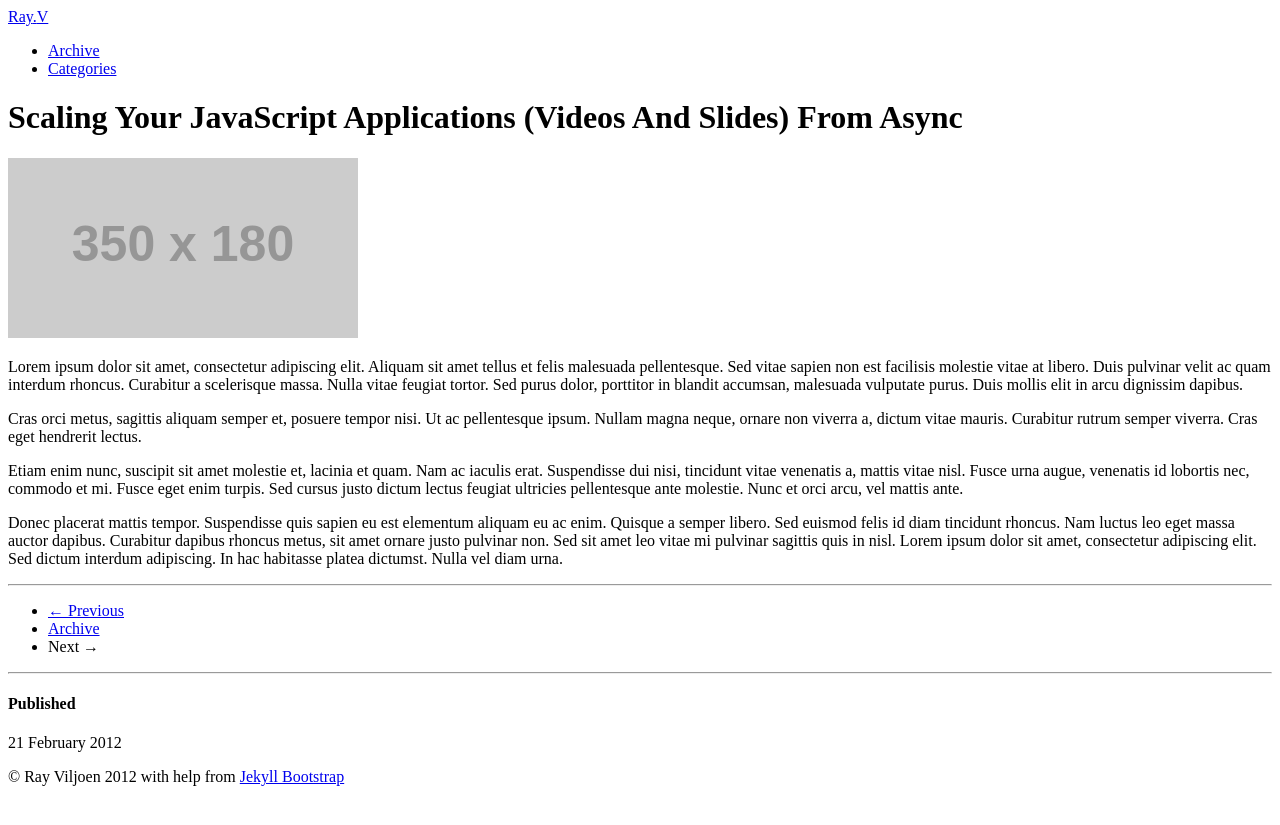
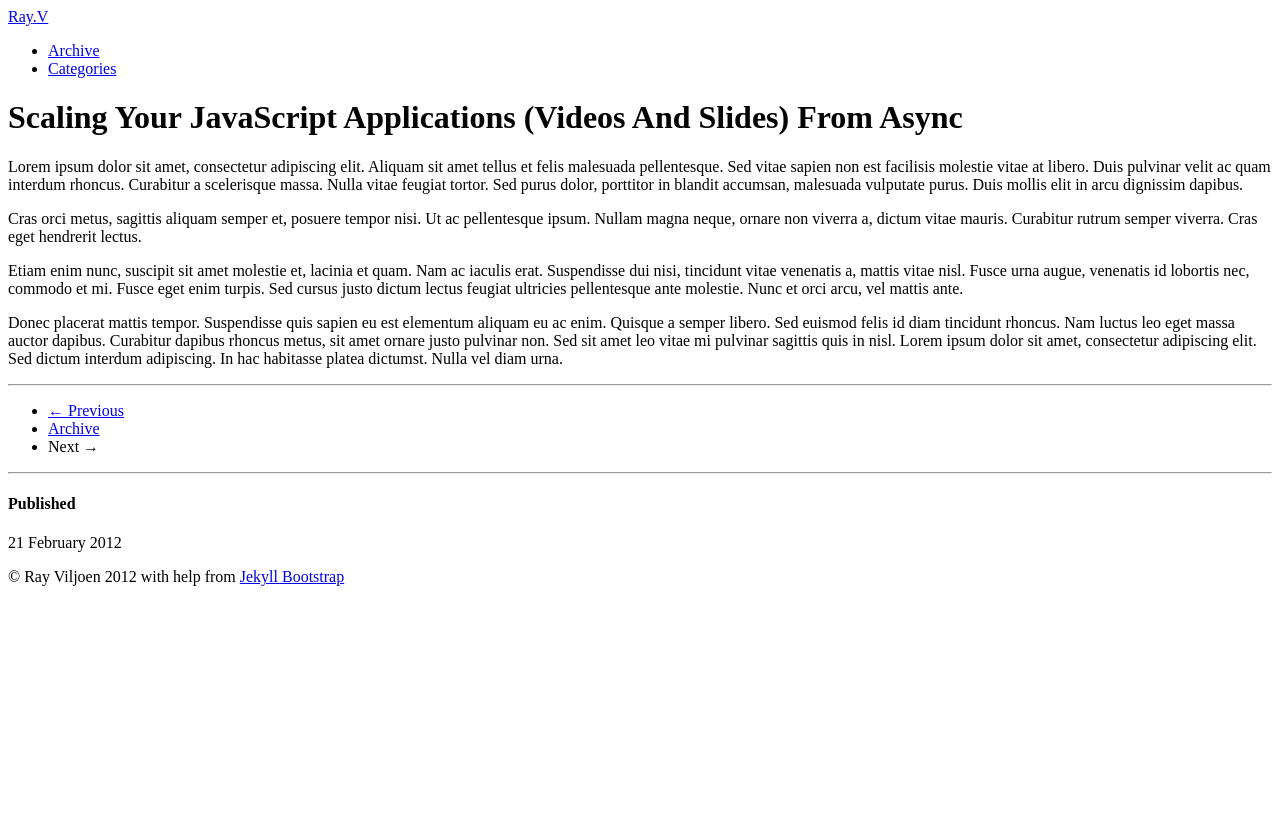
Before and after one commit to RayViljoen/rayviljoen.github.com, a Jekyll site: the page built from _posts/2012-02-21-my-second-test-post.md, in a window 1280 px wide. Shown: the top 825 px of the page. Built offline with Jekyll 4.4.1, drawn with Linux system fonts in a browser that asks for light colours; nearby versions of some CDN libraries.

Commit message:
24-04(2)

```diff
--- a/_posts/2012-02-21-my-second-test-post.md
+++ b/_posts/2012-02-21-my-second-test-post.md
@@ -4,9 +4,6 @@ title: "Scaling Your JavaScript Applications (Videos And Slides) From Async"
 categories: ["Testing", "Lessons"]
 ---
 {% include JB/setup %}
-
-
-<img src="http://placehold.it/350x180" class="align_left" />
 
 Lorem ipsum dolor sit amet, consectetur adipiscing elit. Aliquam sit amet tellus et felis malesuada pellentesque. Sed vitae sapien non est facilisis molestie vitae at libero. Duis pulvinar velit ac quam interdum rhoncus. Curabitur a scelerisque massa. Nulla vitae feugiat tortor. Sed purus dolor, porttitor in blandit accumsan, malesuada vulputate purus. Duis mollis elit in arcu dignissim dapibus.
 
```
Also changed, not shown: 5 other files.
